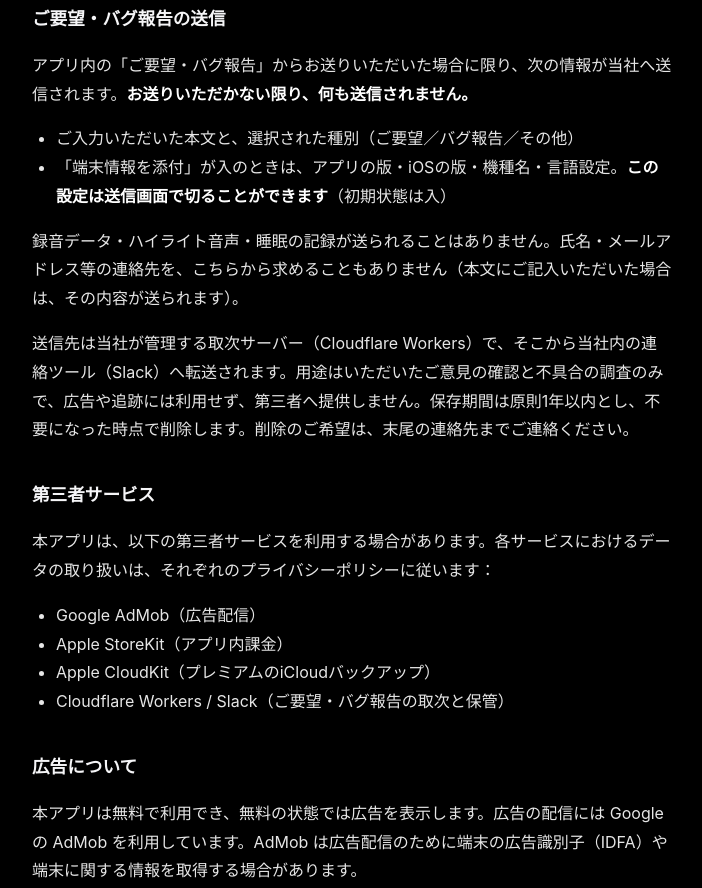
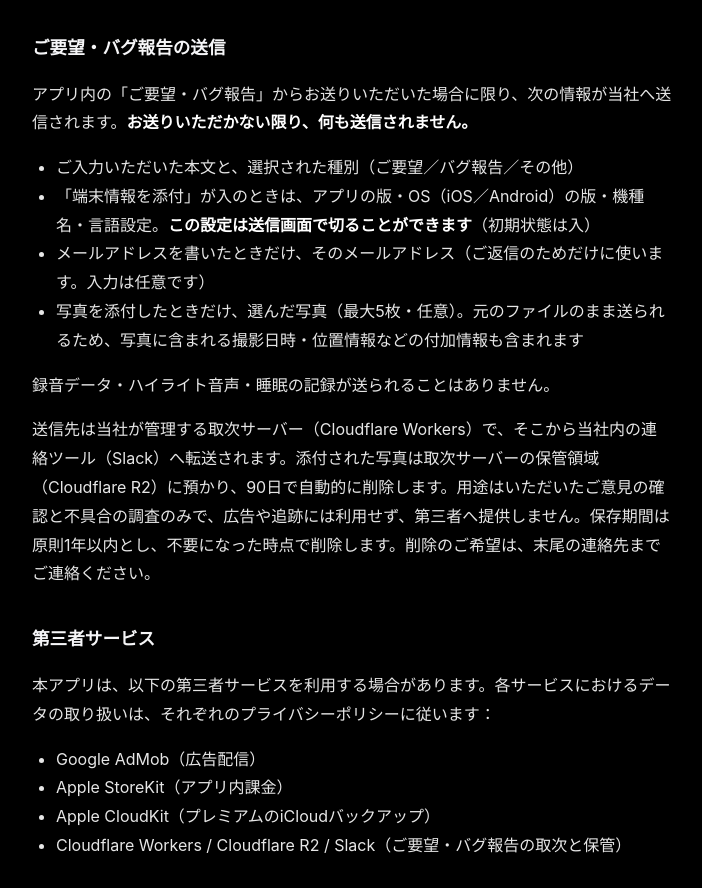
Before and after one commit to Forte-design/public-pages, a plain HTML site: page site/sleep-log/privacy-policy.html in a window 1280 px wide. Shown: the part 1361-2249 px from the top of the page, without its empty margins (288-990 px from the left). Drawn offline with Linux system fonts and the light colour scheme.

Commit message:
fix(sleep-log): ご要望・バグ報告で任意に送られるメールアドレス・写真（90 日で削除）をポリシーに反映 (#21)
Claude-Session: https://claude.ai/code/session_01KK8CcUF7GHLwHS2kPTCGof

Co-authored-by: Claude Opus 5.5 <noreply@anthropic.com>

```diff
--- a/site/sleep-log/privacy-policy.html
+++ b/site/sleep-log/privacy-policy.html
@@ -23,9 +23,9 @@
 <body>
 <p class="nav"><a href="terms.html">利用規約</a></p>
 <h1>プライバシーポリシー（睡眠ログ）</h1>
-<p class="updated">最終更新日: 2026年9月23日</p>
+<p class="updated">最終更新日: 2026年11月26日</p>
 
-<p>株式会社フォルテ（以下「当社」）は、当社が提供する iOS アプリ「睡眠ログ」（以下「本アプリ」）における個人情報の取り扱いについて、以下のとおり定めます。</p>
+<p>株式会社フォルテ（以下「当社」）は、当社が提供するアプリ「睡眠ログ」（iOS 版・Android 版）（以下「本アプリ」）における個人情報の取り扱いについて、以下のとおり定めます。</p>
 
 <h2>収集する情報</h2>
 <p>本アプリは、機能の提供に必要なデータをユーザーの端末内に保存します。以下のものが含まれる場合があります：</p>
@@ -55,10 +55,12 @@
 <p>アプリ内の「ご要望・バグ報告」からお送りいただいた場合に限り、次の情報が当社へ送信されます。<strong>お送りいただかない限り、何も送信されません。</strong></p>
 <ul>
   <li>ご入力いただいた本文と、選択された種別（ご要望／バグ報告／その他）</li>
-  <li>「端末情報を添付」が入のときは、アプリの版・iOSの版・機種名・言語設定。<strong>この設定は送信画面で切ることができます</strong>（初期状態は入）</li>
+  <li>「端末情報を添付」が入のときは、アプリの版・OS（iOS／Android）の版・機種名・言語設定。<strong>この設定は送信画面で切ることができます</strong>（初期状態は入）</li>
+  <li>メールアドレスを書いたときだけ、そのメールアドレス（ご返信のためだけに使います。入力は任意です）</li>
+  <li>写真を添付したときだけ、選んだ写真（最大5枚・任意）。元のファイルのまま送られるため、写真に含まれる撮影日時・位置情報などの付加情報も含まれます</li>
 </ul>
-<p>録音データ・ハイライト音声・睡眠の記録が送られることはありません。氏名・メールアドレス等の連絡先を、こちらから求めることもありません（本文にご記入いただいた場合は、その内容が送られます）。</p>
-<p>送信先は当社が管理する取次サーバー（Cloudflare Workers）で、そこから当社内の連絡ツール（Slack）へ転送されます。用途はいただいたご意見の確認と不具合の調査のみで、広告や追跡には利用せず、第三者へ提供しません。保存期間は原則1年以内とし、不要になった時点で削除します。削除のご希望は、末尾の連絡先までご連絡ください。</p>
+<p>録音データ・ハイライト音声・睡眠の記録が送られることはありません。</p>
+<p>送信先は当社が管理する取次サーバー（Cloudflare Workers）で、そこから当社内の連絡ツール（Slack）へ転送されます。添付された写真は取次サーバーの保管領域（Cloudflare R2）に預かり、90日で自動的に削除します。用途はいただいたご意見の確認と不具合の調査のみで、広告や追跡には利用せず、第三者へ提供しません。保存期間は原則1年以内とし、不要になった時点で削除します。削除のご希望は、末尾の連絡先までご連絡ください。</p>
 
 <h2>第三者サービス</h2>
 <p>本アプリは、以下の第三者サービスを利用する場合があります。各サービスにおけるデータの取り扱いは、それぞれのプライバシーポリシーに従います：</p>
@@ -66,7 +68,7 @@
   <li>Google AdMob（広告配信）</li>
   <li>Apple StoreKit（アプリ内課金）</li>
   <li>Apple CloudKit（プレミアムのiCloudバックアップ）</li>
-  <li>Cloudflare Workers / Slack（ご要望・バグ報告の取次と保管）</li>
+  <li>Cloudflare Workers / Cloudflare R2 / Slack（ご要望・バグ報告の取次と保管）</li>
 </ul>
 
 <h2>広告について</h2>
```
